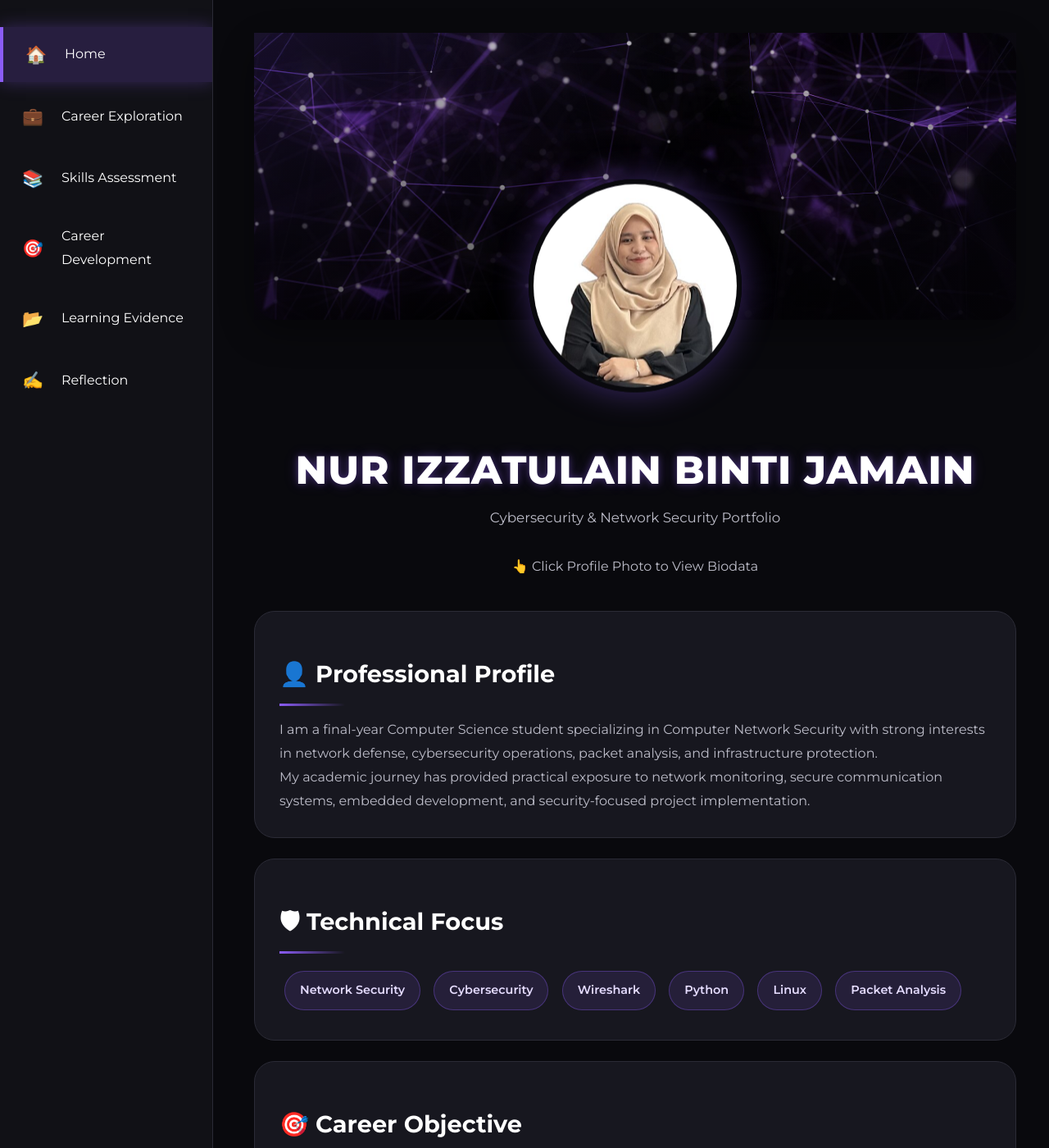
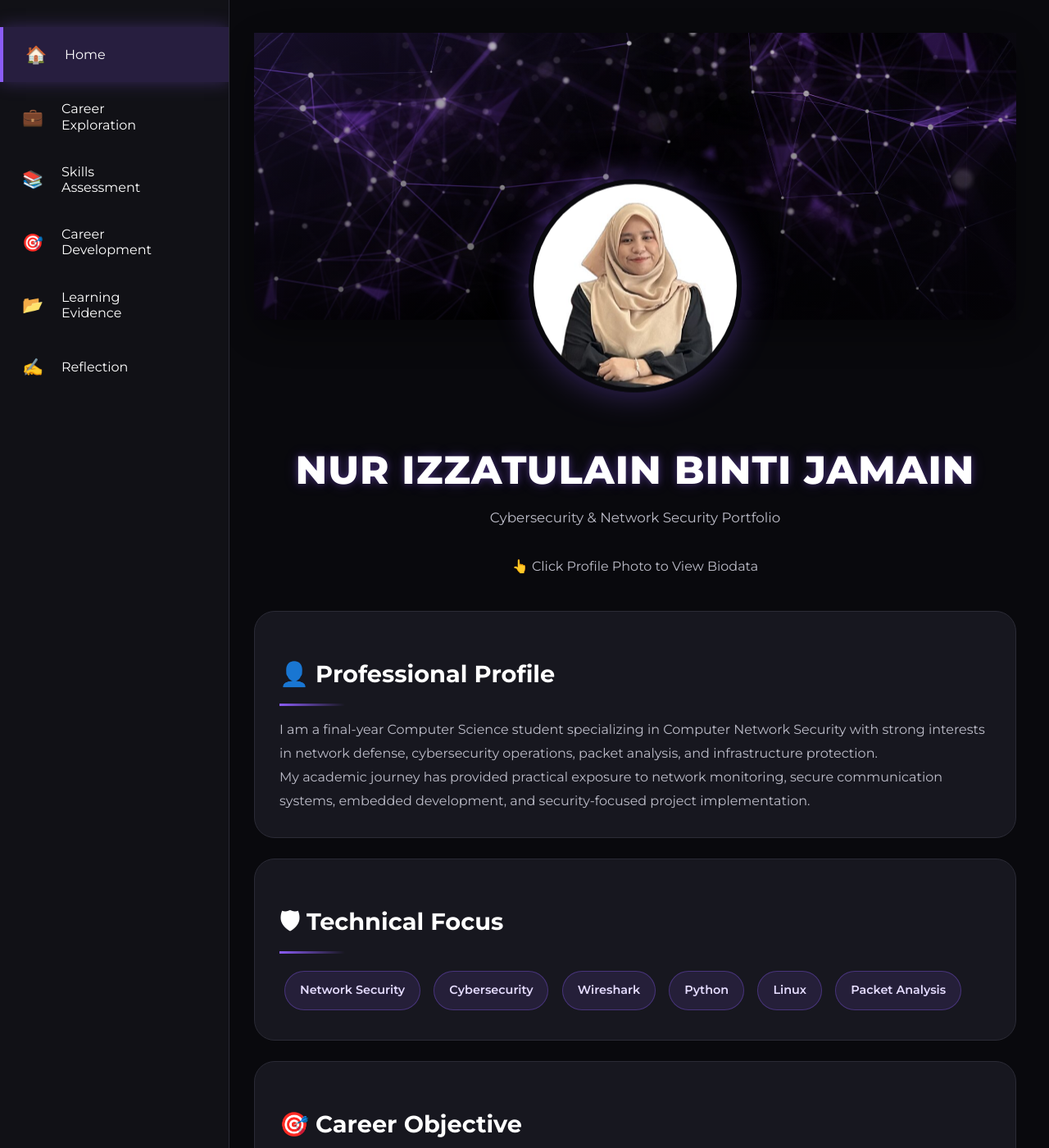
Before and after one commit to juzzatul/juzzatul.github.io, a Jekyll site: the page built from index.md, in a window 1280 px wide and 1400 px high. Shown: the whole window at 82% size. Built offline with Jekyll 4.4.1, drawn with Linux system fonts in a browser that asks for light colours.

Commit message:
Update style.scss

```diff
--- a/assets/css/style.scss
+++ b/assets/css/style.scss
@@ -80,7 +80,7 @@ body{
 }
 
 .sidebar:hover{
-    width:260px;
+    width:280px;
 }
 
 .sidebar ul{
@@ -131,15 +131,21 @@ body{
 
     opacity:0;
 
-    white-space:normal;
-
-    word-break:break-word;
+    white-space:nowrap;
 
     transition:.3s;
 }
 
 .sidebar:hover .sidebar-text{
     opacity:1;
+
+    white-space:normal;
+
+    word-break:break-word;
+
+    max-width:140px;
+
+    line-height:1.2;
 }
 
 /* =====================
```
